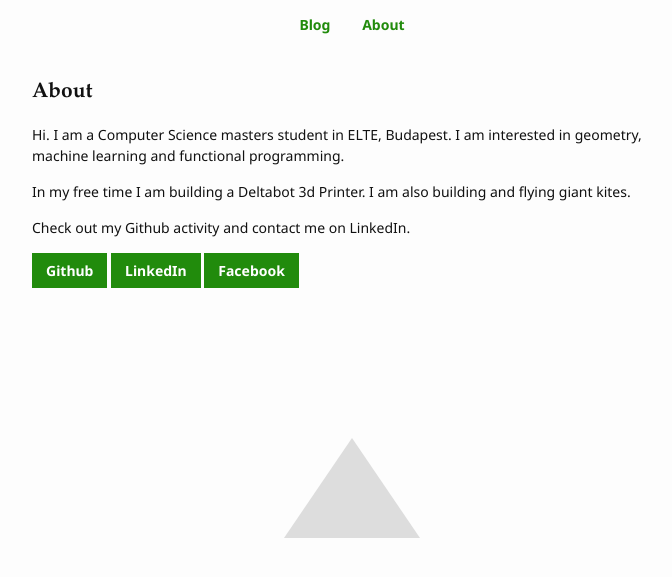
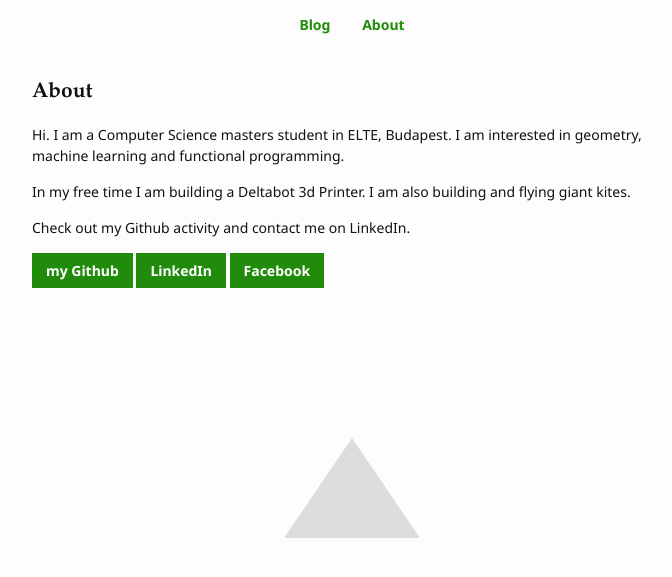
Before and after one commit to erdos/erdos.github.io, a Jekyll site: the page built from about.md, in a window 1280 px wide. Shown: the top 577 px of the page, without its empty margins (288-960 px from the left). Built offline with Jekyll 4.4.1, drawn with Linux system fonts in a browser that asks for light colours.

Commit message:
auto commit

```diff
--- a/about.md
+++ b/about.md
@@ -10,7 +10,7 @@ In my free time I am building a Deltabot 3d Printer. I am also building and flyi
 
 Check out my Github activity and contact me on LinkedIn.
 
-<a class="fill" href="https://www.github.com/erdos">Github</a>
+<a class="fill" href="https://www.github.com/erdos">my Github</a>
 <a class="fill" href="https://www.linkedin.com/in/erdosjr">LinkedIn</a>
 <a class="fill" href="https://www.facebook.com/janos.erdos">Facebook</a>
 
```
Also changed, not shown: 1 other file.
